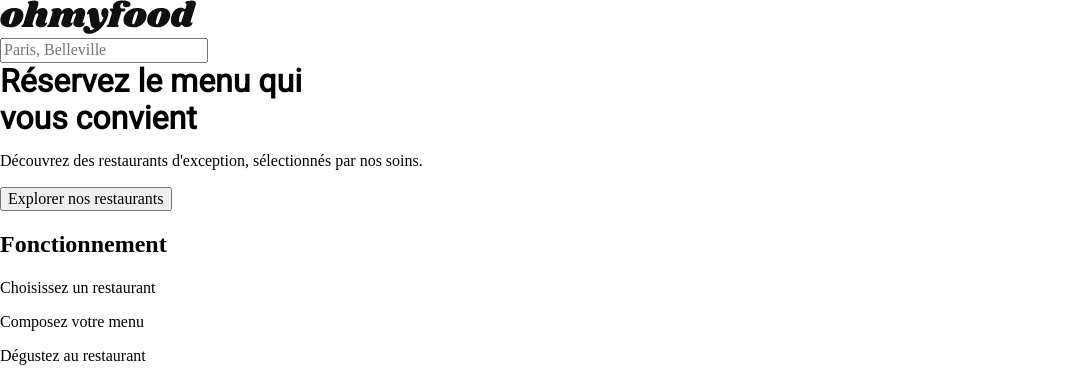
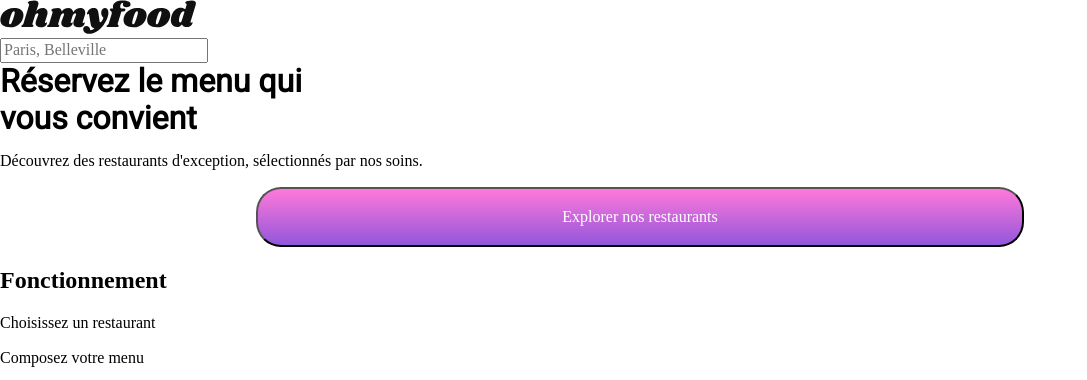
Before and after one commit to ocarpels13200/OlivierCarpels_3_26042021, a plain HTML site: page index.html in a window 1280 px wide. Shown: the top 380 px of the page, without its empty margins (0-1087 px from the left). Drawn offline with Linux system fonts and the light colour scheme; a web font is replaced by a local one.

Commit message:
Premières animations CSS sur le bouton

```diff
--- a/Saas/composants/_buttons.scss
+++ b/Saas/composants/_buttons.scss
@@ -0,0 +1,14 @@
+.presentation__button{
+    display: block;
+    margin: auto;
+    width: 60%;
+    height: 60px;
+    border-radius: 25px;
+    color: white;
+    background: linear-gradient($secondaryColor, $primaryColor);
+    transform: scale(1);
+    transition: transform 400ms;
+    &:hover{
+        transform: scale(1.15);
+    }
+}
--- a/index.html
+++ b/index.html
@@ -26,11 +26,9 @@
                 Réservez le menu qui<br /> vous convient
             </h1>
             <p class="presentation__subtitle">Découvrez des restaurants d'exception, sélectionnés par nos soins.</p>
-            <id class="presentation__button">
-                <button type="button">
-                    Explorer nos restaurants
-                </button>
-            </id>
+            <button type="button" class="presentation__button">
+                Explorer nos restaurants
+            </button>
         </section>
         <!--Fonctionnement de l'application-->
         <section class="functionality">
```
Also changed, not shown: publics_html/CSS/style.css, 1 other file.
